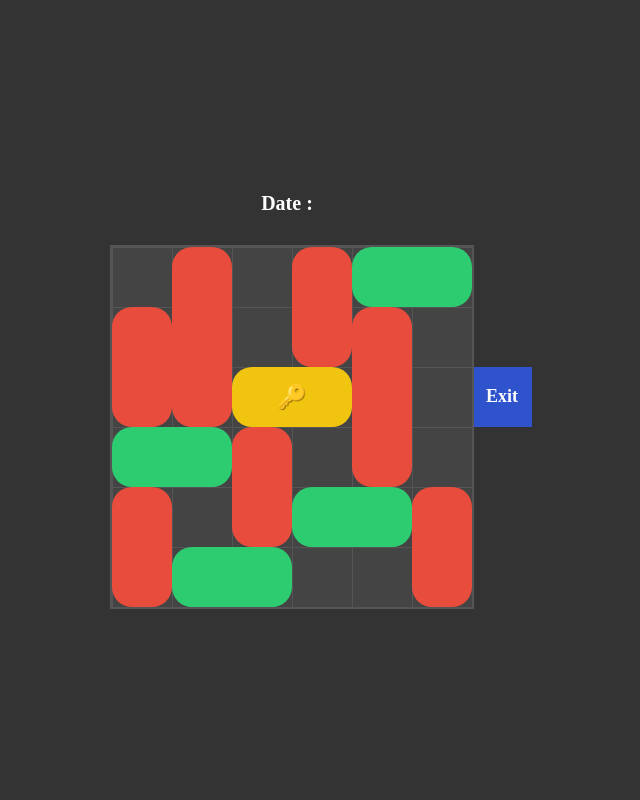
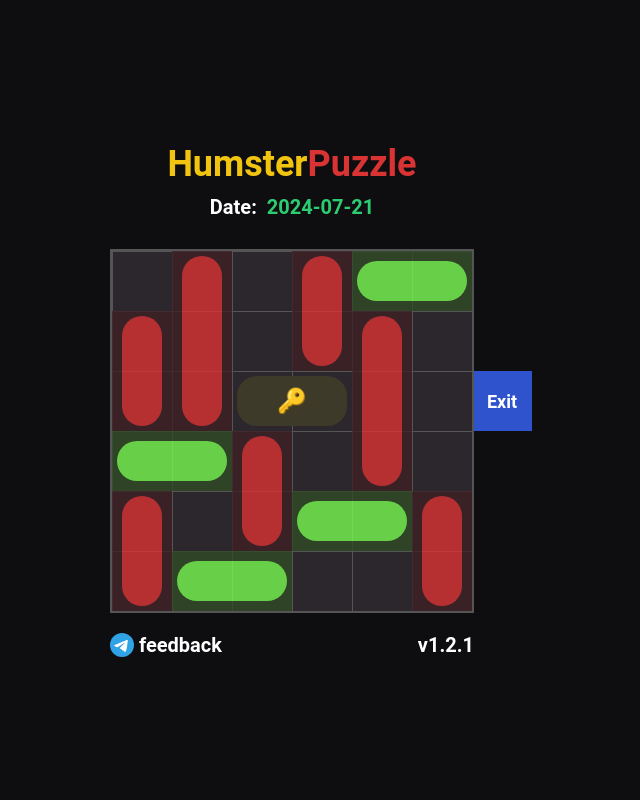
Before and after one commit to babaduk47/babaduk47.github.io, a PHP site: page / in a window 1280 px wide. Shown: the whole page, without its empty margins (348-988 px from the left). Run offline with PHP 8.4, Linux system fonts and the light colour scheme.

Commit message:
release v1.2.1

```diff
--- a/index.html
+++ b/index.html
@@ -9,15 +9,35 @@
 <script async src="https://www.googletagmanager.com/gtag/js?id=G-BL7SQ719F9"></script>
 <script>
     window.dataLayer = window.dataLayer || [];
-function gtag(){dataLayer.push(arguments);}
+
+    function gtag() {
+        dataLayer.push(arguments);
+    }
+
     gtag('js', new Date());
 
     gtag('config', 'G-BL7SQ719F9');
 </script>
 <body>
 <div id="game-container">
-        <div class="date-wraper">Date : <div id="date-display"><div id="date-display"></div></div></div>
+    <div class="caption">
+        <div id="caption-hamster">Humster</div>
+        <div id="caption-puzzle">Puzzle</div>
+    </div>
+    <div class="date-wraper">
+        <div id="date-label">Date:</div>
+        <div id="date-display"></div>
+    </div>
     <div id="grid"></div>
+    <div class="footer">
+        <div id="footer-social">
+            <a href="https://t.me/v_stasiuk47" target="_blank">
+                <img src="telegram-logo.jpeg" alt="telegram logo">
+                feedback
+            </a>
+        </div>
+        <div id="footer-version">v1.2.1</div>
+    </div>
 </div>
 <script src="script.js"></script>
 </body>
--- a/script.js
+++ b/script.js
@@ -51,11 +51,16 @@
     blocks.forEach(block => {
         const div = document.createElement('div');
         div.classList.add(block.id === key.id ? 'key' : 'block', block.color);
+        div.classList.add(block.direction);
         div.style.width = `${block.width * blockSize}px`;
         div.style.height = `${block.height * blockSize}px`;
         div.style.transform = `translate(${block.x * blockSize}px, ${block.y * blockSize}px)`;
         div.dataset.id = block.id;
-        div.innerHTML = block.id === key.id ? '🔑' : '';
+        const childDiv = document.createElement('div');
+        childDiv.classList.add('block-child');
+        childDiv.innerHTML = block.id === key.id ? '🔑' : '';
+        div.appendChild(childDiv);
+
         grid.appendChild(div);
     });
 
@@ -160,7 +165,7 @@
 const date = dateParam || '2024-07-21';
 
 const dateDisplay = document.getElementById('date-display');
-dateDisplay.textContent = dateParam;
+dateDisplay.textContent = date;
 
 initGrid(date);
 addEventListeners();
--- a/style.css
+++ b/style.css
@@ -4,7 +4,8 @@
     align-items: center;
     height: 100vh;
     margin: 0;
-    background-color: #333;
+    background-color: #0e0e10;
+    font-family: "Roboto", sans-serif;
 }
 
 #game-container {
@@ -12,6 +13,9 @@
     justify-content: center;
     align-items: center;
     flex-direction: column;
+    color: #fff;
+    font-size: 20px;
+    font-weight: bold;
 }
 
 #grid {
@@ -20,7 +24,7 @@
     grid-template-rows: repeat(6, 60px);
     position: relative;
     border: 2px solid #555;
-    background-color: #444;
+    background-color: #2B272D;
 }
 
 #grid::before {
@@ -36,7 +40,6 @@
 }
 
 .block {
-    border-radius: 20px;
     color: white;
     font-weight: bold;
     cursor: pointer;
@@ -44,20 +47,23 @@
     display: flex;
     justify-content: center;
     align-items: center;
-    /* margin: 5px; */
+    box-sizing: border-box;
+    opacity: 0.8;
 }
 
-.red {
-    background-color: #e74c3c;
+.block.horizontal {
+    padding: 10px 5px;
 }
 
-.green {
-    background-color: #2ecc71;
+.block.vertical {
+    padding: 5px 10px;
 }
 
-.key {
+.block-child {
+    opacity: 1;
+    width: 100%;
+    height: 100%;
     border-radius: 20px;
-    background-color: #f1c40f;
     display: flex;
     justify-content: center;
     align-items: center;
@@ -66,6 +72,37 @@
     -moz-user-select: none; /* Firefox */
     -ms-user-select: none; /* IE/Edge */
     user-select: none; /* Стандартный синтаксис */
+}
+
+.red {
+    background-color: #3E2025;
+}
+
+.red .block-child {
+    background-color: #D93334;
+}
+
+.green {
+    background-color: #304C26;
+}
+
+.green .block-child {
+    background-color: #77FB4F;
+}
+
+.key .block-child {
+    background-color: #3E3A29;
+}
+
+.key {
+    border-radius: 20px;
+    display: flex;
+    justify-content: center;
+    align-items: center;
+    font-size: 24px;
+    background-color: transparent;
+    padding: 5px;
+    box-sizing: border-box;
 }
 
 .exit {
@@ -89,9 +126,52 @@
 
 .date-wraper {
     display: flex;
-    color: #fff;
     align-items: center;
-    font-size: 20px;
-    font-weight: bold;
     margin-bottom: 30px;
 }
+
+.caption {
+    display: flex;
+    align-items: center;
+    margin-bottom: 10px;
+    font-size: 36px;
+}
+
+#caption-hamster {
+    color: #f1c40f;
+
+    font-weight: bold;
+}
+
+#caption-puzzle {
+    color: #D93334;
+}
+
+.footer {
+    display: flex;
+    width: 100%;
+    margin-top: 20px;
+    justify-content: space-between;
+    align-items: center;
+}
+
+#footer-social {
+    display: flex;
+}
+
+#footer-social img {
+    width: 24px;
+    height: 24px;
+    margin-right: 5px;
+    border-radius: 50px;
+}
+
+#footer-social a {
+    display: flex;
+    align-items: center;
+    color: inherit;
+    text-decoration: none;
+    background: none;
+    border: none;
+    outline: none;
+}
```
Also changed, not shown: telegram-logo.jpeg (added). Lines whose indentation alone changed are shown as unchanged.
